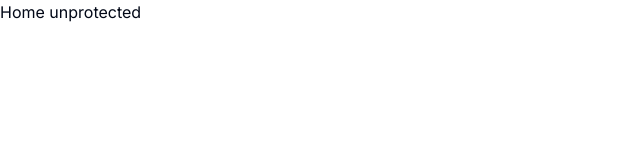
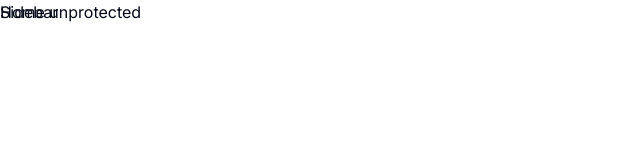
Before and after one commit to ortizfram/Course-LMS-Platform, a Next.js app: page / in a window 1280 px wide. Shown: the top 160 px of the page, without its empty margins (0-640 px from the left). Built offline with nearby package versions, Linux system fonts and the light colour scheme.

Commit message:
sidebar bones for dashboard

```diff
--- /dev/null
+++ b/app/(dashboard)/_components/sidebar.tsx
@@ -0,0 +1,5 @@
+export const Sidebar = () => {
+    return(
+        <div>Sidebar</div>
+    )
+}
--- /dev/null
+++ b/app/(dashboard)/layout.tsx
@@ -0,0 +1,18 @@
+import { Sidebar } from "./_components/sidebar";
+
+const DashboardLayout = ({
+    children
+} : {
+    children : React.ReactNode
+}) => {
+    return (
+        <div className="h-full">
+            <div className="hidden md:flex h-full w-56 felx-col fixed inset-y-0 z-50">
+                <Sidebar />
+            </div>
+            {children}
+        </div>
+     );
+}
+
+export default DashboardLayout;
```
